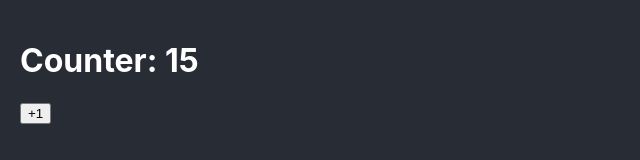
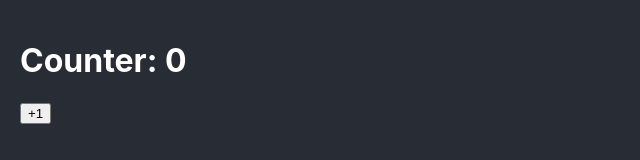
Before and after one commit to miguelpaz496/U-React-Curso, a React (Create React App) app in the folder 01-bases/: page / in a window 1280 px wide. Shown: the top 160 px of the page, without its empty margins (0-640 px from the left). Built offline with nearby package versions, Linux system fonts and the light colour scheme.

Commit message:
✨FEATURE: changing props in an interface

```diff
--- a/01-bases/src/App.tsx
+++ b/01-bases/src/App.tsx
@@ -3,7 +3,7 @@ import { Counter } from './bases/Counter';
 function App() {
   return (
     <>
-      <Counter initialValue={15} />
+      <Counter />
     </>
   );
 }
--- a/01-bases/src/bases/Counter.tsx
+++ b/01-bases/src/bases/Counter.tsx
@@ -1,6 +1,10 @@
 import { useState } from 'react'
 
-export const Counter = ({initialValue = 0}) => {
+interface Props {
+    initialValue?: number
+}
+
+export const Counter = ({initialValue = 0}: Props) => {
     const [counter, setCounter] = useState(initialValue)
 
     const handleClick =  () => {
```
